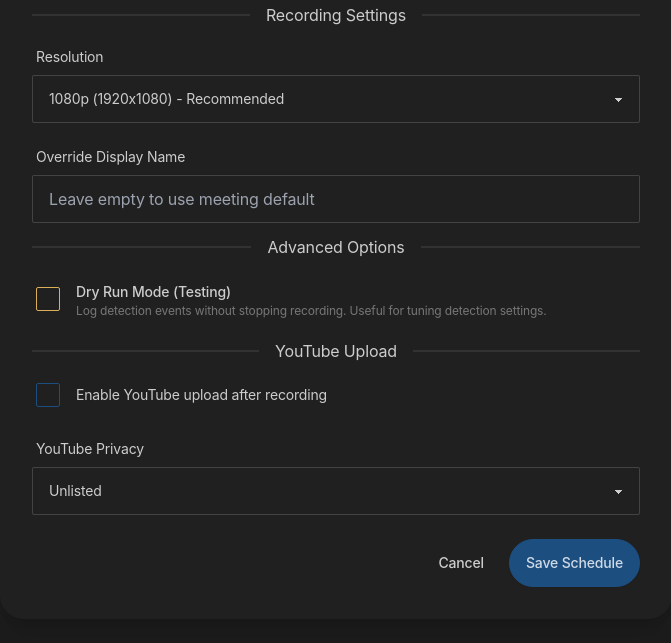
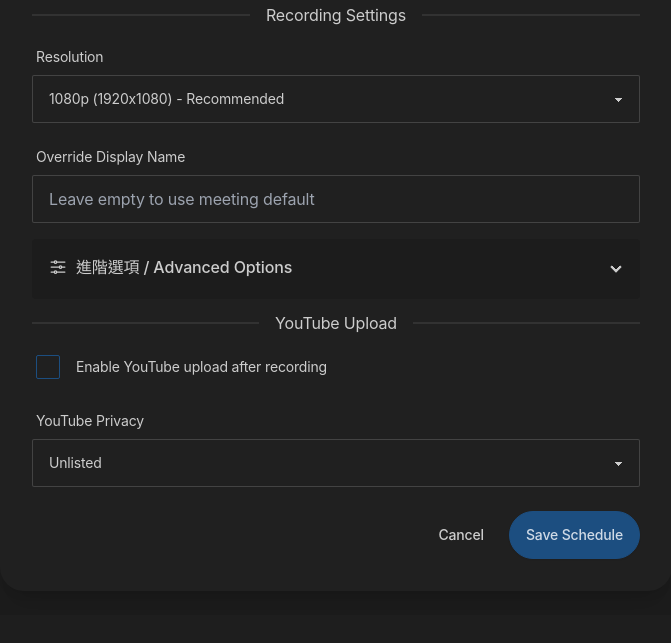
Before and after one commit to eyeduck-ai/meeting_recorder, a FastAPI app: page /schedules/new in a window 1280 px wide. Shown: the part 874-1517 px from the top of the page, without its empty margins (16-687 px from the left). After the commit the page ends 1433 px from the top, so only its background shows below. Run offline with FastAPI, Linux system fonts and the light colour scheme; tables that the repository leaves empty hold one stand-in row (values such as "Sample post"); some libraries are stand-ins or nearby versions.

Commit message:
feat: enhance recording reliability and scheduling options
- Add --kiosk mode (fullscreen) to browser launch arguments
- Implement minimum recording duration protection (min_duration_sec)
- Integrate stillness detection with configurable timeout (stillness_timeout_sec)
- Add early_join_sec configuration for schedules
- Fix timezone display issues using Jinja2 localtime filter
- Update schedule form with collapsible advanced options
- Pass new parameters through JobRunner to RecordingJob

```diff
--- a/api/routes/ui.py
+++ b/api/routes/ui.py
@@ -3,6 +3,7 @@
 import hmac
 from datetime import datetime
 from pathlib import Path
+from zoneinfo import ZoneInfo
 
 from fastapi import APIRouter, Depends, Form, HTTPException, Query, Request
 from fastapi.responses import FileResponse, HTMLResponse, RedirectResponse
@@ -30,6 +31,25 @@ settings = get_settings()
 # Setup templates
 templates_dir = Path(__file__).parent.parent.parent / "web" / "templates"
 templates = Jinja2Templates(directory=str(templates_dir))
+
+
+# Custom Jinja2 filter: convert UTC to local timezone
+def localtime_filter(value: datetime | None, format: str = "%Y-%m-%d %H:%M:%S") -> str:
+    """Convert UTC datetime to local timezone and format."""
+    if not value:
+        return "-"
+    try:
+        tz = ZoneInfo(settings.timezone)
+        # Assume input is UTC naive, convert to aware then to local
+        utc_dt = value.replace(tzinfo=ZoneInfo("UTC"))
+        local_dt = utc_dt.astimezone(tz)
+        return local_dt.strftime(format)
+    except Exception:
+        return value.strftime(format) if value else "-"
+
+
+# Register filter
+templates.env.filters["localtime"] = localtime_filter
 
 
 def get_context(request: Request, **kwargs) -> dict:
@@ -346,6 +366,9 @@ async def schedules_save(
     youtube_enabled: bool = Form(False),
     youtube_privacy: str = Form("unlisted"),
     override_display_name: str | None = Form(None),
+    early_join_sec: int = Form(30),
+    min_duration_min: int | None = Form(None),
+    stillness_timeout_sec: int = Form(180),
 ):
     """Save schedule (create or update)."""
     scheduler = get_scheduler()
@@ -386,6 +409,9 @@ async def schedules_save(
     schedule.youtube_enabled = youtube_enabled
     schedule.youtube_privacy = youtube_privacy
     schedule.override_display_name = override_display_name or None
+    schedule.early_join_sec = early_join_sec
+    schedule.min_duration_sec = min_duration_min * 60 if min_duration_min else None
+    schedule.stillness_timeout_sec = stillness_timeout_sec
 
     if schedule.schedule_type == ScheduleType.ONCE and start_time:
         schedule.start_time = datetime.fromisoformat(start_time)
--- a/scheduling/job_runner.py
+++ b/scheduling/job_runner.py
@@ -129,6 +129,8 @@ class JobRunner:
                 lobby_wait_sec=schedule.lobby_wait_sec,
                 duration_mode=schedule.duration_mode,
                 dry_run=schedule.dry_run,
+                min_duration_sec=schedule.min_duration_sec,
+                stillness_timeout_sec=schedule.stillness_timeout_sec,
             )
 
             # Store job in database
--- a/web/templates/dashboard.html
+++ b/web/templates/dashboard.html
@@ -129,7 +129,7 @@
                                     {% endif %}
                                 </td>
                                 <td class="truncate max-w-[150px]">{{ job.meeting_code }}</td>
-                                <td class="text-xs">{{ job.created_at.strftime('%m/%d %H:%M') }}</td>
+                                <td class="text-xs">{{ job.created_at | localtime('%m/%d %H:%M') }}</td>
                             </tr>
                             {% endfor %}
                         </tbody>
--- a/web/templates/jobs/list.html
+++ b/web/templates/jobs/list.html
@@ -56,7 +56,7 @@
                         <tr class="hover cursor-pointer" onclick="location.href='/jobs/{{ job.job_id }}'">
                             <td class="font-mono text-xs">{{ job.job_id[:8] }}...</td>
                             <td>{{ job.meeting_code }}</td>
-                            <td class="text-sm">{{ job.created_at.strftime('%Y-%m-%d %H:%M') }}</td>
+                            <td class="text-sm">{{ job.created_at | localtime('%Y-%m-%d %H:%M') }}</td>
                             <td>
                                 {% if job.duration_actual_sec %}
                                 {{ (job.duration_actual_sec / 60) | int }} min
--- a/web/templates/schedules/form.html
+++ b/web/templates/schedules/form.html
@@ -210,18 +210,68 @@
                         class="input input-bordered w-full" placeholder="Leave empty to use meeting default">
                 </div>
 
-                <div class="divider">Advanced Options</div>
+                <div class="collapse collapse-arrow bg-base-200 mb-4">
+                    <input type="checkbox" />
+                    <div class="collapse-title font-medium">
+                        <span class="flex items-center gap-2">
+                            <svg xmlns="http://www.w3.org/2000/svg" fill="none" viewBox="0 0 24 24" stroke-width="1.5"
+                                stroke="currentColor" class="w-5 h-5">
+                                <path stroke-linecap="round" stroke-linejoin="round"
+                                    d="M10.5 6h9.75M10.5 6a1.5 1.5 0 11-3 0m3 0a1.5 1.5 0 10-3 0M3.75 6H7.5m3 12h9.75m-9.75 0a1.5 1.5 0 01-3 0m3 0a1.5 1.5 0 00-3 0m-3.75 0H7.5m9-6h3.75m-3.75 0a1.5 1.5 0 01-3 0m3 0a1.5 1.5 0 00-3 0m-9.75 0h9.75" />
+                            </svg>
+                            進階選項 / Advanced Options
+                        </span>
+                    </div>
+                    <div class="collapse-content space-y-4">
+                        <div class="form-control w-full">
+                            <label class="label">
+                                <span class="label-text">提前加入時間 (秒)</span>
+                            </label>
+                            <input type="number" name="early_join_sec"
+                                value="{{ schedule.early_join_sec if schedule else 30 }}"
+                                class="input input-bordered w-full" min="0" max="300" step="10">
+                            <label class="label">
+                                <span class="label-text-alt">排程會提前這個時間觸發加入會議。預設：30 秒</span>
+                            </label>
+                        </div>
 
-                <div class="form-control mb-4">
-                    <label class="label cursor-pointer justify-start gap-4">
-                        <input type="checkbox" name="dry_run" value="true" class="checkbox checkbox-warning" {% if
-                            schedule and schedule.dry_run %}checked{% endif %}>
-                        <div>
-                            <span class="label-text font-medium">Dry Run Mode (Testing)</span>
-                            <p class="text-xs text-base-content/50">Log detection events without stopping recording.
-                                Useful for tuning detection settings.</p>
+                        <div class="form-control w-full">
+                            <label class="label">
+                                <span class="label-text">最少錄製時間 (分鐘)</span>
+                            </label>
+                            <input type="number" name="min_duration_min"
+                                value="{{ (schedule.min_duration_sec // 60) if schedule and schedule.min_duration_sec else '' }}"
+                                class="input input-bordered w-full" min="1" max="240" placeholder="留空則使用會議時長">
+                            <label class="label">
+                                <span class="label-text-alt">在此時間內忽略所有結束偵測，確保最少錄製時長</span>
+                            </label>
                         </div>
-                    </label>
+
+                        <div class="form-control w-full">
+                            <label class="label">
+                                <span class="label-text">靜止偵測超時 (秒)</span>
+                            </label>
+                            <input type="number" name="stillness_timeout_sec"
+                                value="{{ schedule.stillness_timeout_sec if schedule else 180 }}"
+                                class="input input-bordered w-full" min="30" max="600" step="30">
+                            <label class="label">
+                                <span class="label-text-alt">超過最少錄製時間後，連續靜止此時間則結束錄影。預設：180 秒 (3 分鐘)</span>
+                            </label>
+                        </div>
+
+                        <div class="form-control">
+                            <label class="label cursor-pointer justify-start gap-4">
+                                <input type="checkbox" name="dry_run" value="true" class="checkbox checkbox-warning" {%
+                                    if schedule and schedule.dry_run %}checked{% endif %}>
+                                <div>
+                                    <span class="label-text font-medium">Dry Run Mode (Testing)</span>
+                                    <p class="text-xs text-base-content/50">Log detection events without stopping
+                                        recording.
+                                        Useful for tuning detection settings.</p>
+                                </div>
+                            </label>
+                        </div>
+                    </div>
                 </div>
 
                 <div class="divider">YouTube Upload</div>
```
Also changed, not shown: database/models.py (+12 -0 lines), recording/worker.py (+35 -17 lines), scheduling/scheduler.py (+9 -5 lines), web/templates/jobs/detail.html (+18 -13 lines).
